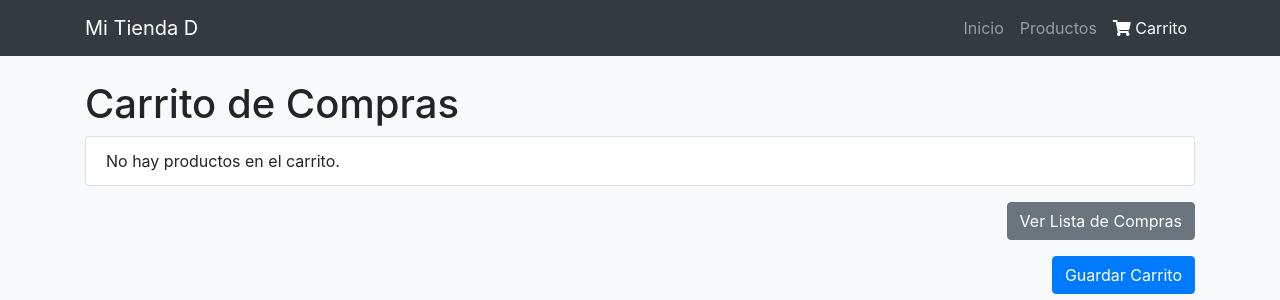
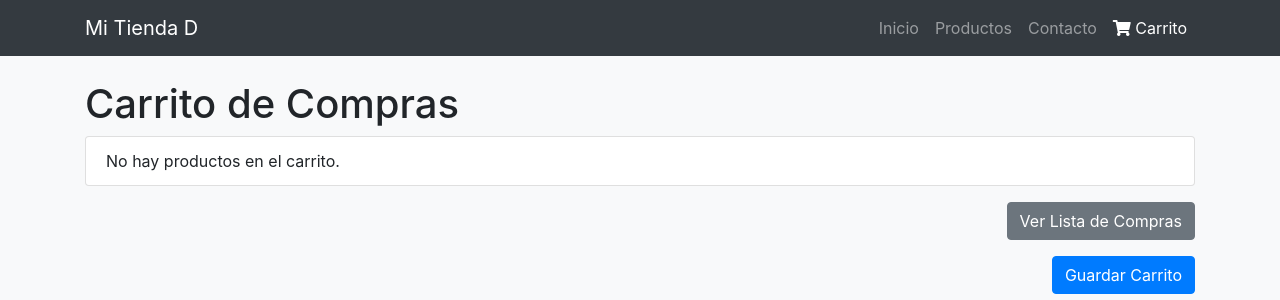
Before and after one commit to CvmiloM/Pagina_web_3, a Django app: page /miapp/carrito/ in a window 1280 px wide. Shown: the top 300 px of the page. Run offline with Django 5.2, Linux system fonts and the light colour scheme; a user stored in the database is signed in; some libraries are stand-ins or nearby versions.

Commit message:
Se le agrega restricción para que solo el admin pueda ver la lista de compras y el detalle de compras

```diff
--- a/miapp/templates/carrito.html
+++ b/miapp/templates/carrito.html
@@ -26,6 +26,9 @@
             <a class="nav-link" href="{% url 'lista_productos' %}">Productos</a>
           </li>
           {% endif %}
+          <li class="nav-item">
+            <a class="nav-link" href="#">Contacto</a>
+          </li>
           <li class="nav-item active">
             <a class="nav-link" href="{% url 'ver_carrito' %}"><i class="fas fa-shopping-cart"></i> Carrito</a>
           </li>
@@ -38,12 +41,14 @@
     <ul id="carrito" class="list-group mb-3">
       <!-- Productos del carrito se mostrarán aquí -->
     </ul>
+    {% if user.is_staff %}
     <div class="text-right mb-3">
       <a href="{% url 'lista_compras' %}" class="btn btn-secondary">Ver Lista de Compras</a>
     </div>
     <div id="detalle-compra-btn" class="text-right mb-3" style="display: none;">
       <a id="detalle-compra-link" href="#" class="btn btn-info">Ver Detalle de Compra</a>
     </div>
+    {% endif %}
     <div class="text-right">
       <button id="guardar-carrito" class="btn btn-primary">Guardar Carrito</button>
     </div>
@@ -113,10 +118,12 @@
             localStorage.removeItem('carrito');
             carrito = [];
             renderCarrito();
+            {% if user.is_staff %}
             const detalleCompraBtn = document.getElementById('detalle-compra-btn');
             const detalleCompraLink = document.getElementById('detalle-compra-link');
             detalleCompraLink.href = `{% url 'detalle_compra' 0 %}`.replace('0', data.compra_id);
             detalleCompraBtn.style.display = 'block';
+            {% endif %}
           } else {
             alert(`Error al guardar el carrito: ${data.error}`);
           }
```
Also changed, not shown: db.sqlite3.
